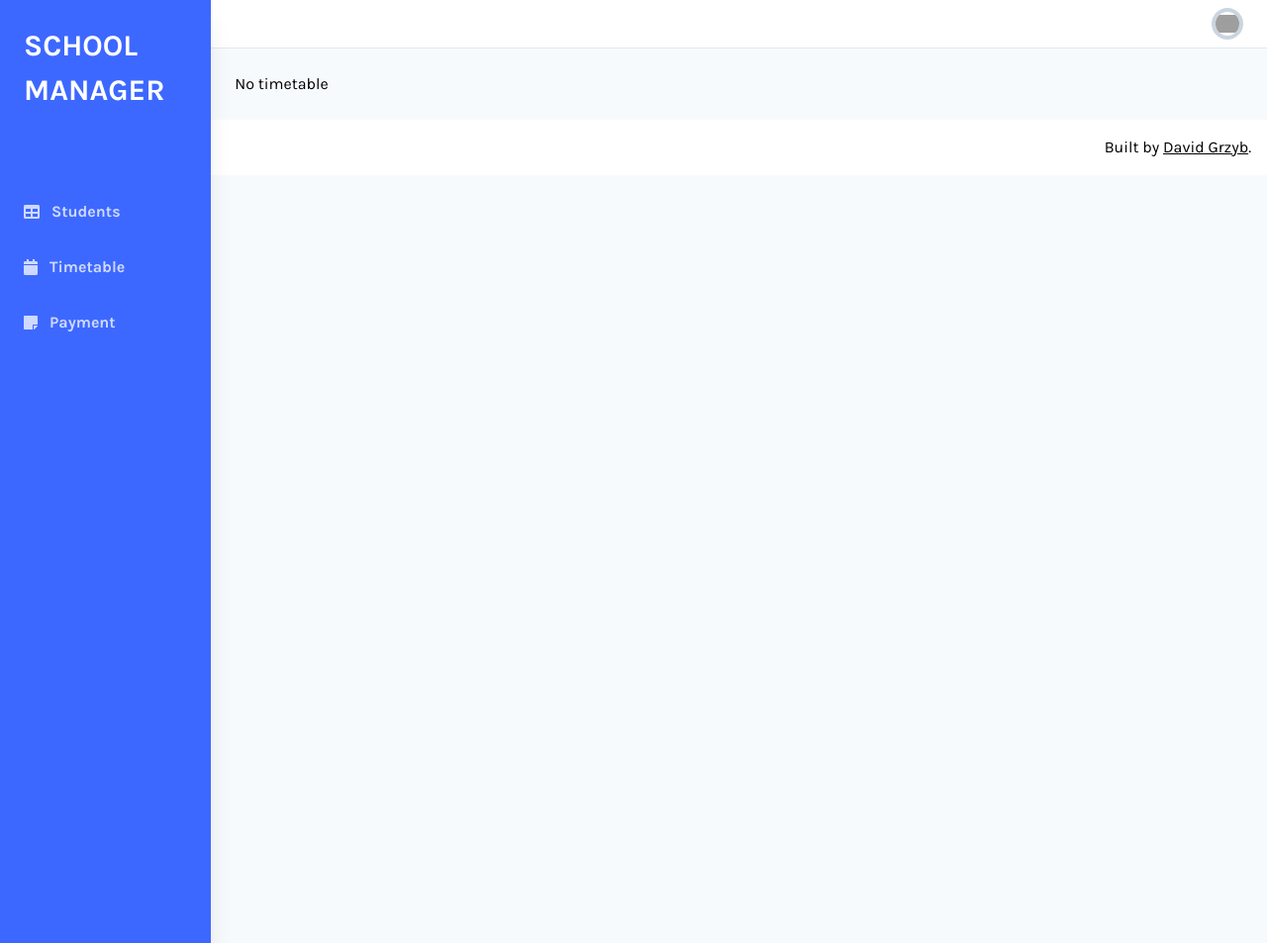
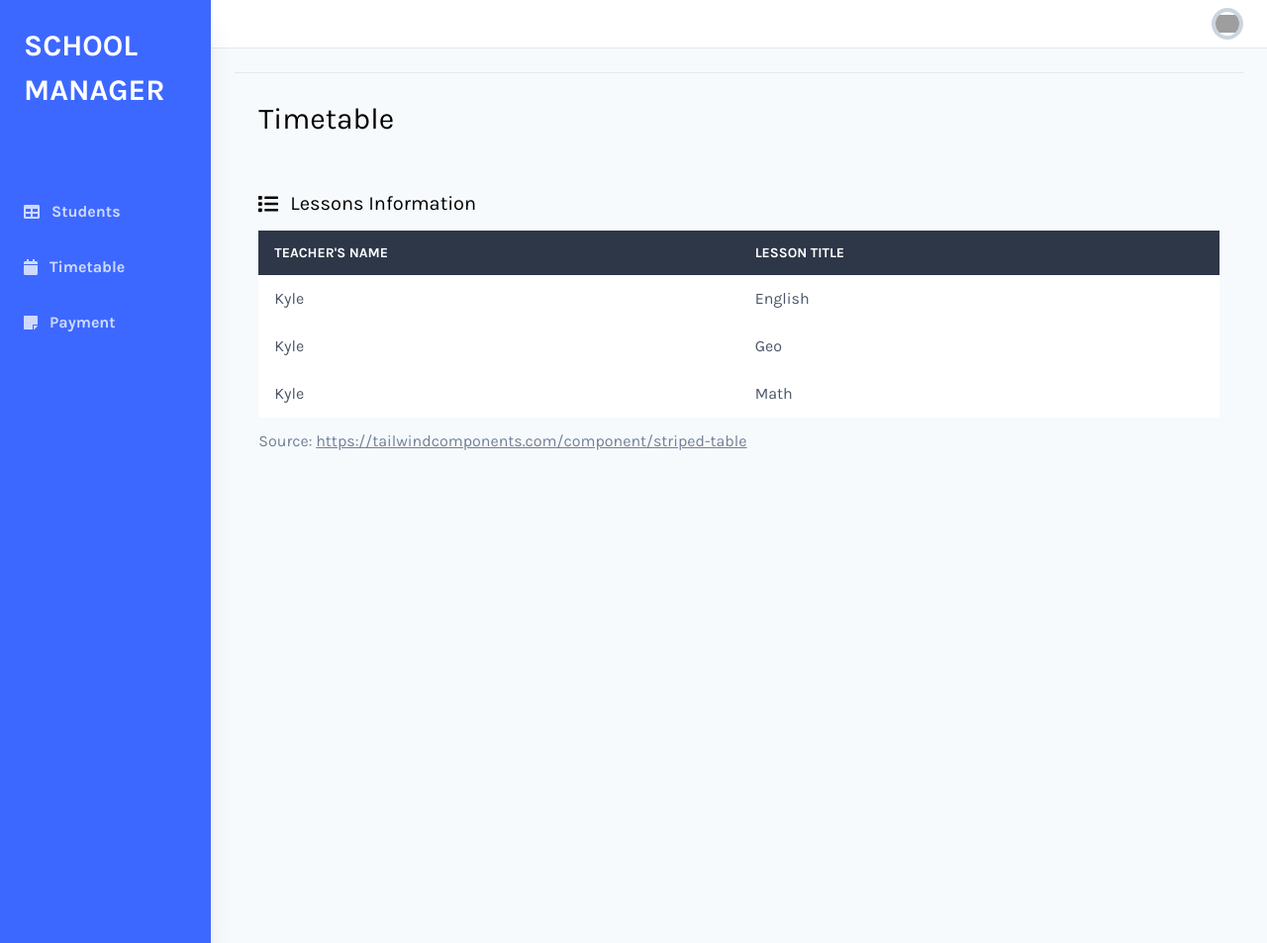
Before and after one commit to d4nilyuk/schoolApp, a Django app: page /timetable in a window 1280 px wide. Shown: the whole page at 99% size. Run offline with Django 3.2, Linux system fonts and the light colour scheme; data comes from the database, SQL or seed files in the repository; both versions use the stored data as it was after the commit; style sheets or scripts are compiled from the project's sources; some libraries are stand-ins or nearby versions; grey boxes are pictures that could not be loaded.

Commit message:
timetable

```diff
--- a/myfirst/myfirst/apps/schoolapp/views.py
+++ b/myfirst/myfirst/apps/schoolapp/views.py
@@ -64,8 +64,8 @@ def lessons(request):
 
 def timetable(request):
     try:
-        timetable = Lesson.objects.order_by('lesson_title')
+        a = Lesson.objects.order_by('lesson_title')
     except:
         raise Http404("No lesson are found")
 
-    return render(request, 'students/timetable.html', {'timetable': timetable})
+    return render(request, 'timetable.html', {'lesson': a})
--- a/myfirst/theme/templates/students/timetable.html
+++ b/myfirst/theme/templates/timetable.html
@@ -14,20 +14,23 @@ School Classes
 
             <div class="w-full mt-6">
                 <p class="text-xl pb-3 flex items-center">
-                    <i class="fas fa-list mr-3"></i>Lessons
+                    <i class="fas fa-list mr-3"></i>Lessons Information
                 </p>
                 <div class="bg-white overflow-auto">
                     <table class="min-w-full bg-white">
                         <thead class="bg-gray-800 text-white">
                             <tr>
+                                <th class="w-1/3 text-left py-3 px-4 uppercase font-semibold text-sm">Teacher's Name</th>
                                 <th class="w-1/3 text-left py-3 px-4 uppercase font-semibold text-sm">Lesson Title</th>
                             </tr>
                         </thead>
                         <tbody class="text-gray-700">
-                            <tr>
-                                <td class="text-left py-3 px-4"><a class="hover:text-blue-500" href="{% url 'schoolapp:timetable' %}">{{user.lesson_title}}</a></td>
-                                <td class="text-left py-3 px-4"><a class="hover:text-blue-500" href="{% url 'schoolapp:timetable' %}">{{user.first_name}}</a></td>
-                            </tr>
+                            {% for a in lesson %}
+                                <tr>
+                                    <td class="text-left py-3 px-4"><a class="hover:text-blue-500" href="{% url 'schoolapp:lesson' %}">{{a.teacher.first_name}}</a></td>
+                                    <td class="text-left py-3 px-4"><a class="hover:text-blue-500" href="{% url 'schoolapp:lesson' %}">{{a.lesson_title}}</a></td>
+                                </tr>
+                            {% endfor %}
                         </tbody>
                     </table>
                 </div>
@@ -42,6 +45,6 @@ School Classes
         </footer>
     </div>
     {% else %}
-        No timetable
+        No Payments
     {% endif %}
 {% endblock %}
```
Also changed, not shown: myfirst/db.sqlite3.
